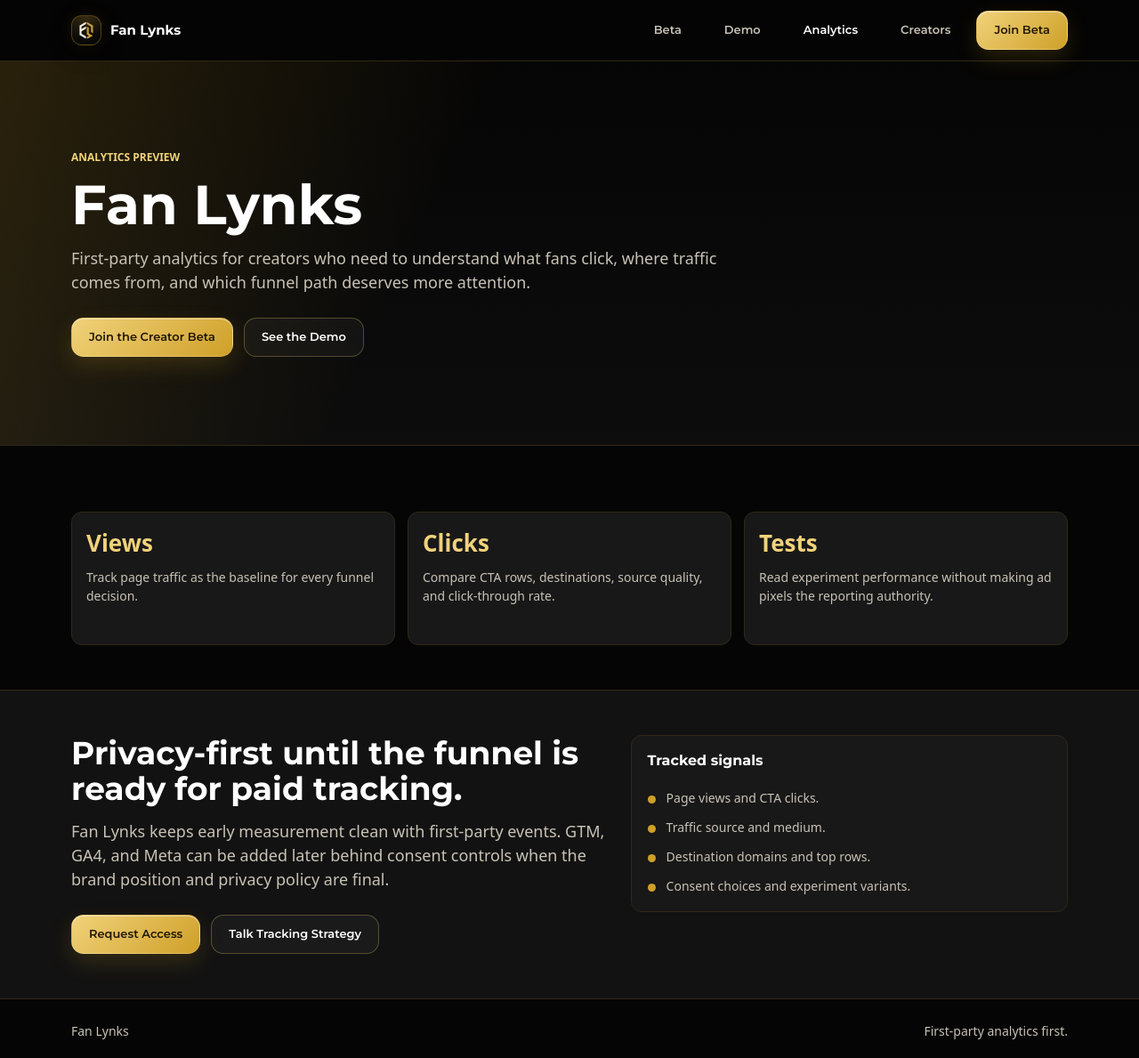
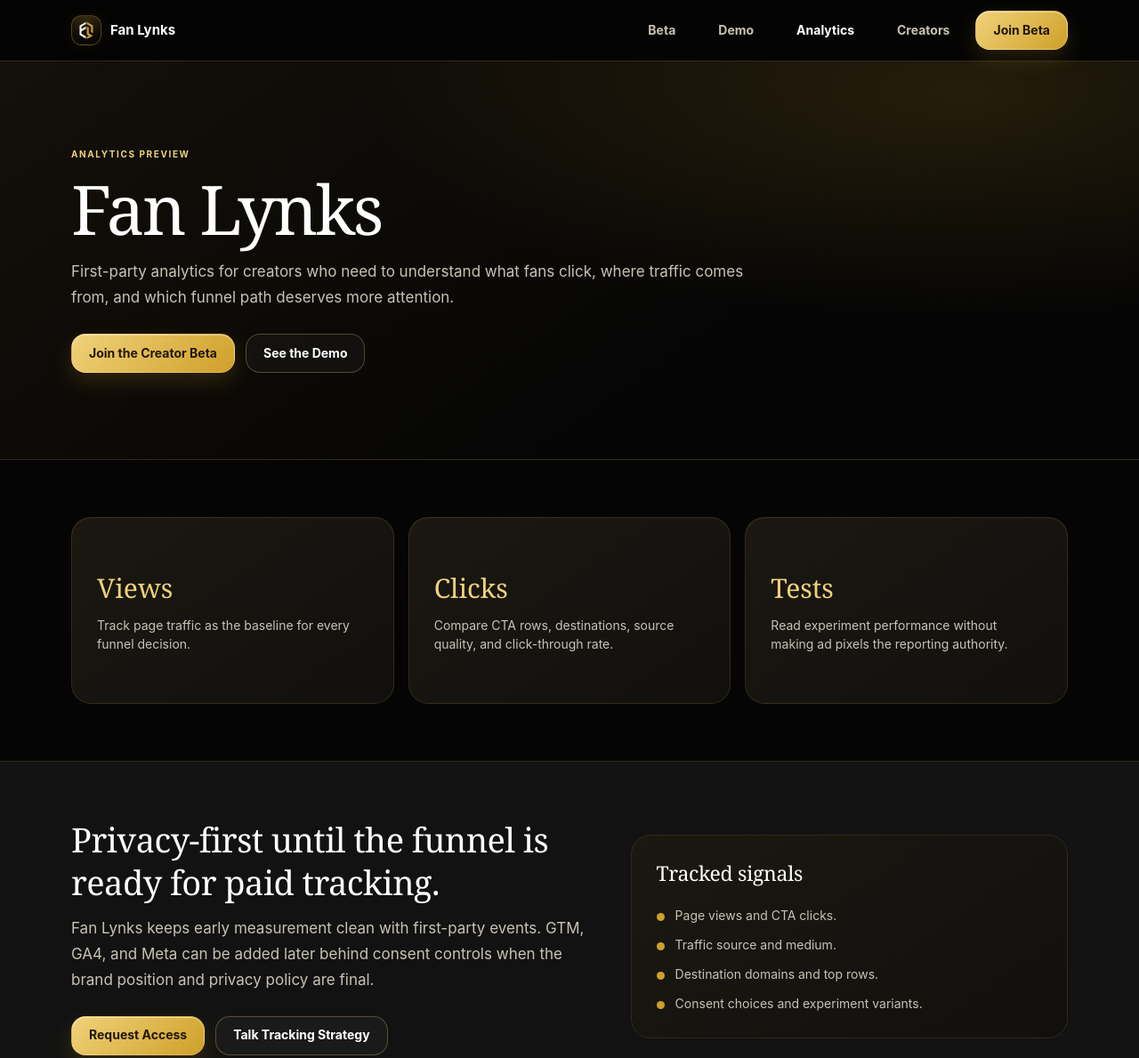
Before and after one commit to dominator509/FanLynks, a website: page public/analytics/index.html in a window 1280 px wide. Shown: the top 1189 px of the page at 89% size. Drawn offline with Linux system fonts and the light colour scheme.

Commit message:
design: match FanThynks type and balance FanLynks cards

```diff
--- a/public/landing.css
+++ b/public/landing.css
@@ -25,8 +25,8 @@
   --gold-2: #f0d27a;
   --line: #302819;
   --max: 1120px;
-  --font-ui: ui-sans-serif, system-ui, -apple-system, BlinkMacSystemFont, "Segoe UI", sans-serif;
-  --font-display: "Montserrat", var(--font-ui);
+  --font-ui: Inter, ui-sans-serif, -apple-system, BlinkMacSystemFont, "Segoe UI", sans-serif;
+  --font-display: Georgia, "Times New Roman", serif;
 }
 
 * {
@@ -40,9 +40,10 @@ html {
 body {
   margin: 0;
   font-family: var(--font-ui);
-  font-weight: 500;
+  font-weight: 400;
   font-size: 14px;
-  line-height: 1.45;
+  line-height: 1.55;
+  text-rendering: optimizeLegibility;
   letter-spacing: 0;
   background: var(--bg);
   color: var(--text);
@@ -76,7 +77,7 @@ a {
   align-items: center;
   gap: 10px;
   color: var(--text);
-  font-family: var(--font-display);
+  font-family: var(--font-ui);
   font-size: 15px;
   font-weight: 700;
   letter-spacing: 0;
@@ -114,12 +115,12 @@ a {
   align-items: center;
   justify-content: center;
   min-height: 44px;
-  border-radius: 14px;
+  border-radius: 16px;
   padding: 11px 19px;
   text-decoration: none;
-  font-size: 13px;
-  font-family: var(--font-display);
-  font-weight: 600;
+  font-size: 14px;
+  font-family: var(--font-ui);
+  font-weight: 750;
   line-height: 1.2;
   white-space: nowrap;
 }
@@ -183,13 +184,13 @@ a {
 }
 
 .hero {
-  min-height: 54vh;
+  min-height: 56vh;
   display: grid;
   align-items: center;
   border-bottom: 1px solid var(--line);
   background:
-    linear-gradient(115deg, rgba(207, 160, 41, 0.18), rgba(5, 5, 5, 0) 38%),
-    linear-gradient(180deg, #050505, #0d0d0d);
+    radial-gradient(ellipse at 85% 8%, rgba(207,160,41,.15), transparent 44%),
+    linear-gradient(145deg, #14100a, #050505 68%);
 }
 
 .hero-inner,
@@ -206,8 +207,10 @@ a {
 .eyebrow {
   margin: 0 0 14px;
   color: var(--gold-2);
-  font-size: 12px;
-  font-weight: 650;
+  font-size: 10px;
+  line-height: 1.55;
+  letter-spacing: .16em;
+  font-weight: 750;
   text-transform: uppercase;
 }
 
@@ -222,35 +225,36 @@ h1 {
   font-family: var(--font-display);
   max-width: 920px;
   margin-bottom: 16px;
-  font-size: clamp(38px, 5.6vw, 62px);
-  line-height: 1;
-  font-weight: 700;
-  letter-spacing: 0;
+  font-size: clamp(50px, 6vw, 82px);
+  line-height: 1.04;
+  font-weight: 500;
+  letter-spacing: -.035em;
 }
 
 h2 {
   font-family: var(--font-display);
   margin-bottom: 14px;
-  font-size: clamp(24px, 3.5vw, 36px);
-  line-height: 1.12;
-  font-weight: 700;
-  letter-spacing: 0;
+  font-size: 38px;
+  line-height: 1.25;
+  font-weight: 500;
+  letter-spacing: -.015em;
 }
 
 h3 {
   font-family: var(--font-display);
   margin-bottom: 8px;
-  font-size: 16px;
-  line-height: 1.2;
-  font-weight: 700;
+  font-size: 23px;
+  line-height: 1.25;
+  font-weight: 500;
+  letter-spacing: -.015em;
 }
 
 .lead {
   max-width: 760px;
   margin-bottom: 26px;
   color: var(--muted);
-  font-size: clamp(16px, 1.8vw, 18px);
-  line-height: 1.5;
+  font-size: 17px;
+  line-height: 1.7;
 }
 
 .hero-actions,
@@ -261,7 +265,7 @@ h3 {
 }
 
 .band {
-  padding: 50px 0;
+  padding: 64px 0;
   border-bottom: 1px solid var(--line);
   background: var(--bg);
 }
@@ -273,18 +277,22 @@ h3 {
 .grid {
   display: grid;
   grid-template-columns: repeat(3, minmax(0, 1fr));
-  gap: 14px;
-  margin-top: 24px;
+  gap: 16px;
+  margin-top: 0;
 }
 
 .tile,
 .metric,
 .step {
-  min-height: 150px;
-  border: 1px solid var(--line);
-  border-radius: 12px;
-  padding: 16px;
-  background: var(--surface-2);
+  min-height: 210px;
+  display: flex;
+  flex-direction: column;
+  justify-content: center;
+  border: 1px solid rgba(207,160,41,.17);
+  border-radius: 22px;
+  padding: 28px;
+  background: linear-gradient(145deg, #1b1812, #11100e);
+  box-shadow: inset 0 1px rgba(255,255,255,.035);
 }
 
 .tile p,
@@ -299,22 +307,23 @@ h3 {
   display: block;
   margin-bottom: 8px;
   color: var(--gold-2);
-  font-size: 26px;
-  font-weight: 650;
+  font-family: var(--font-display);
+  font-size: 30px;
+  font-weight: 500;
 }
 
 .two-col {
   display: grid;
   grid-template-columns: minmax(0, 1.1fr) minmax(280px, 0.9fr);
   gap: 28px;
-  align-items: start;
+  align-items: center;
 }
 
 .panel {
   border: 1px solid var(--line);
-  border-radius: 12px;
-  padding: 18px;
-  background: var(--surface-2);
+  border-radius: 22px;
+  padding: 28px;
+  background: linear-gradient(145deg, #1b1812, #11100e);
 }
 
 .list {
@@ -347,7 +356,7 @@ h3 {
   max-width: 360px;
   margin-left: auto;
   border: 1px solid var(--line);
-  border-radius: 14px;
+  border-radius: 24px;
   padding: 16px;
   background: #090909;
 }
@@ -433,10 +442,13 @@ h3 {
   }
 
   .hero-copy {
-    padding: 40px 0;
+    padding: 52px 0;
   }
 
-  .band { padding: 40px 0; }
+  .band { padding: 42px 0; }
+  h1 { font-size: 48px; }
+  h2 { font-size: 32px; }
+  .tile, .metric, .step { min-height: 168px; padding: 24px; }
   .two-col { gap: 24px; }
   .two-col .lead { margin-bottom: 20px; }
   .preview-phone { margin-top: 0; }
```
